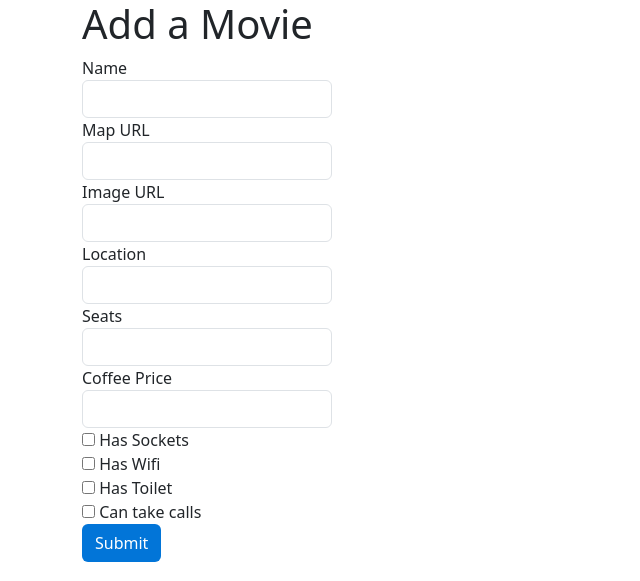
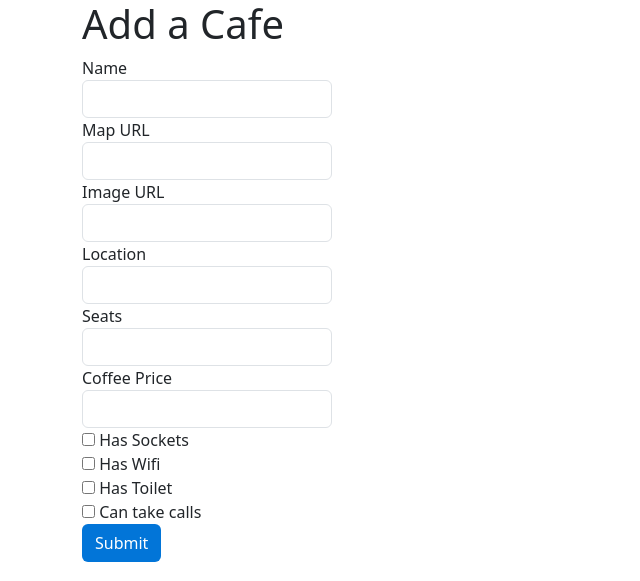
Before and after one commit to rayyaneelmalhouni/cafe_webapp, a Flask app: page /add in a window 1280 px wide. Shown: the top 581 px of the page, without its empty margins (0-640 px from the left). Run offline with Flask 3, Linux system fonts and the light colour scheme; some libraries are stand-ins or nearby versions.

Commit message:
Fix add.html titles

```diff
--- a/templates/add.html
+++ b/templates/add.html
@@ -7,11 +7,11 @@
   <link rel="stylesheet" href="{{ url_for('static', filename='styles.css') }}">
 {% endblock %}
 
-{% block title %}Add Movie{% endblock %}
+{% block title %}Add Cafe{% endblock %}
 
 {% block content %}
 <div class="content container" style="">
-    <h1 class="heading">Add a Movie</h1>
+    <h1 class="heading">Add a Cafe</h1>
     {{ wtf.quick_form(form, novalidate=True) }}
 </div>
 {% endblock %}
```
